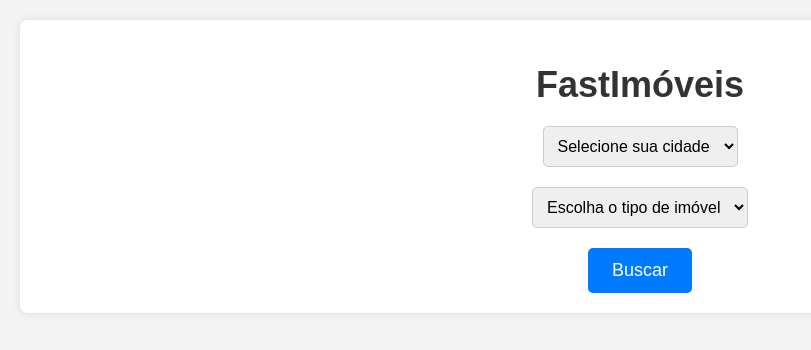
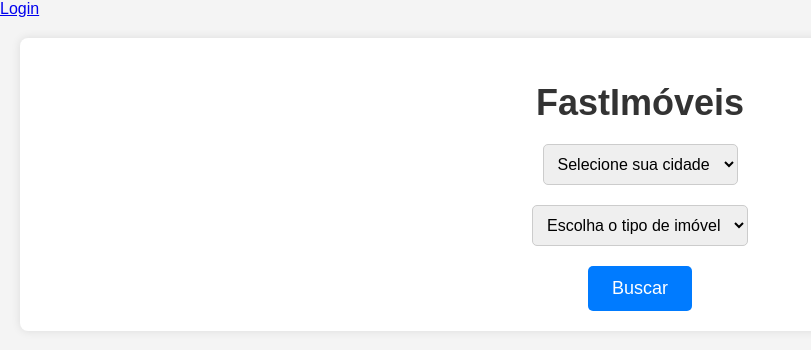
Before and after one commit to lrsmendes/FastSalgado, a PHP site: page / in a window 1280 px wide. Shown: the top 350 px of the page, without its empty margins (0-811 px from the left). Run offline with PHP 8.4, Linux system fonts and the light colour scheme; data comes from the database, SQL or seed files in the repository.

Commit message:
Add files via upload

```diff
--- a/index.php
+++ b/index.php
@@ -50,6 +50,7 @@
     </style>
 </head>
 <body>
+<a href="login.php">Login</a>
 <div class="container">
     <h1>FastImóveis</h1>
     <div class="dropdown">
```
